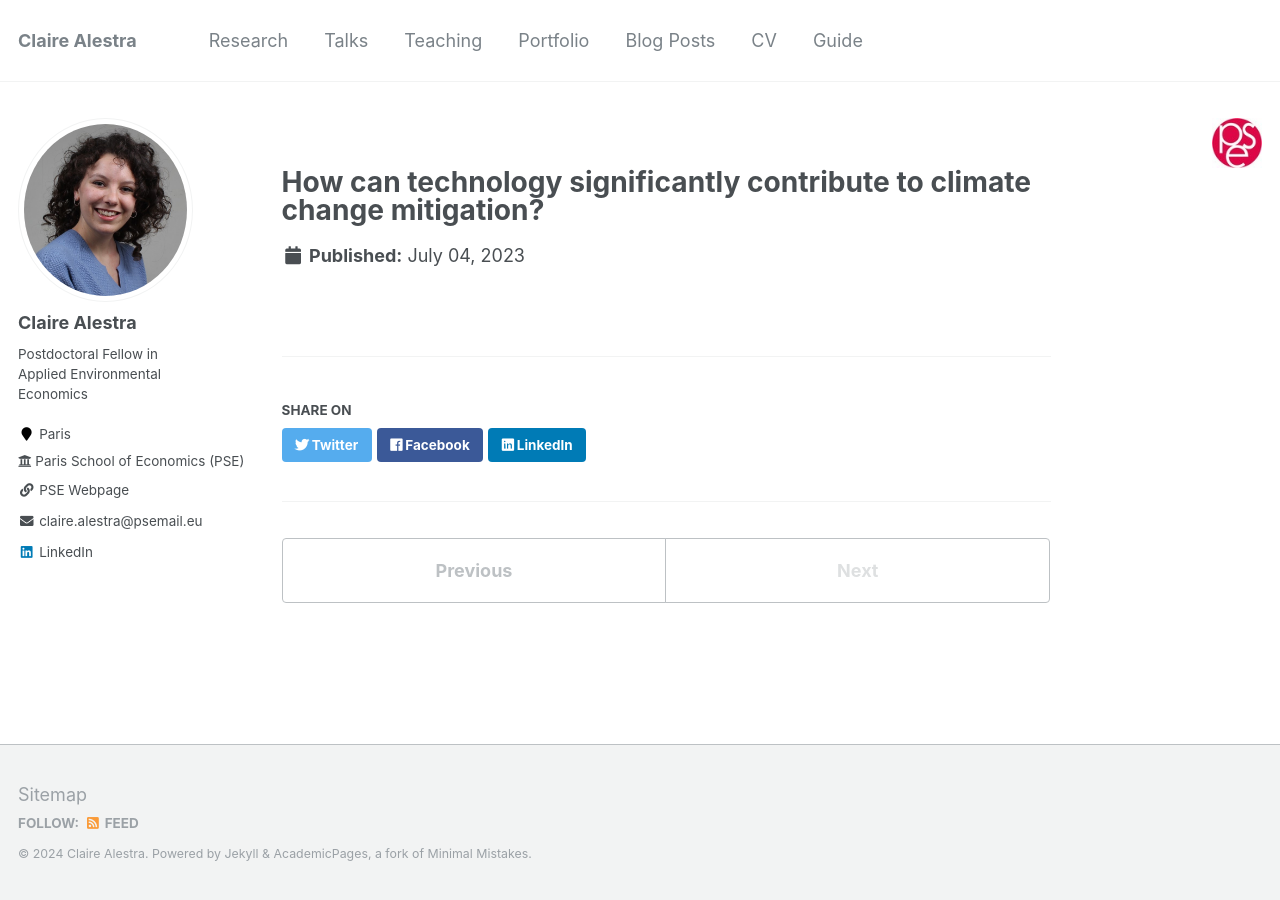
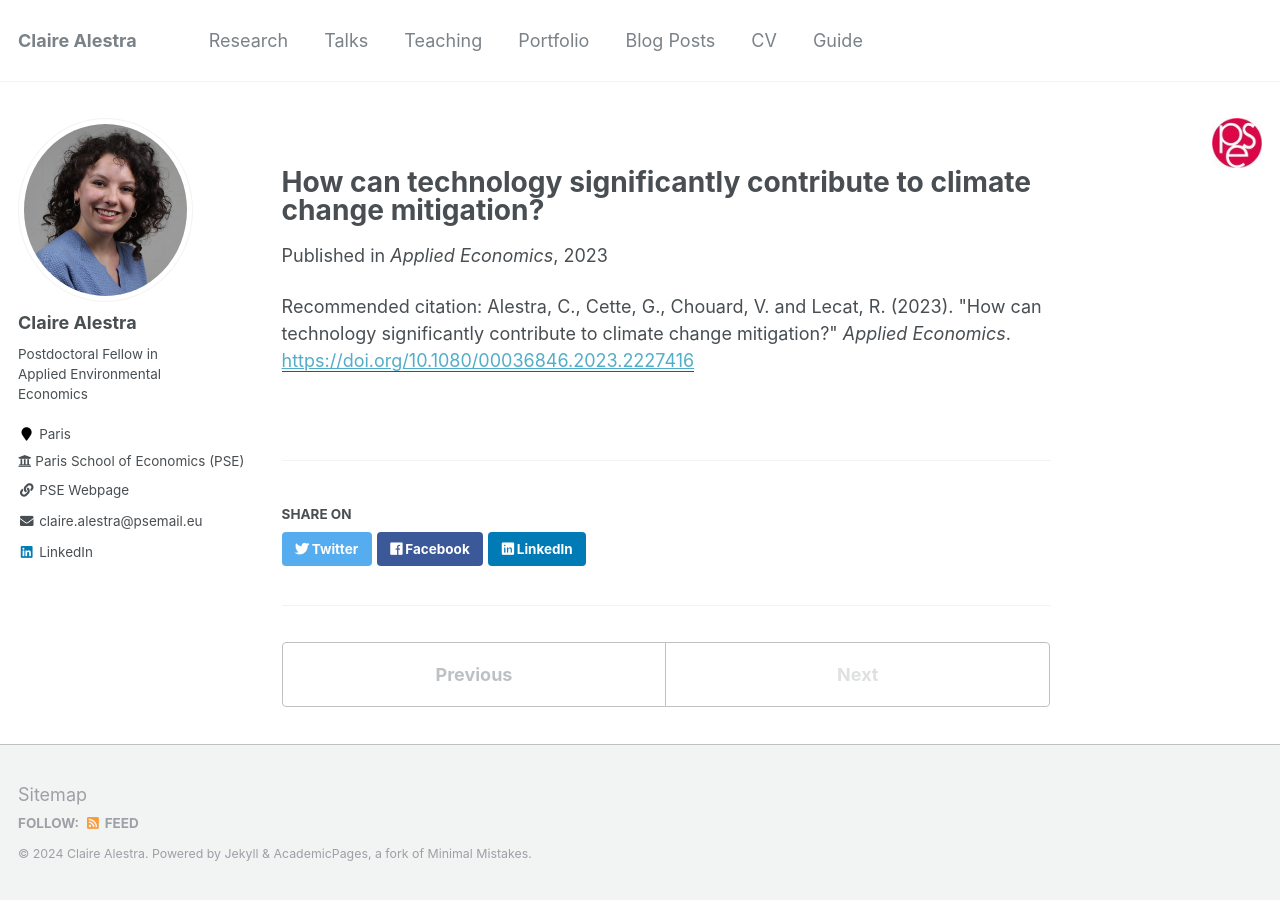
Before and after one commit to ClaireAlestra/ClaireAlestra.github.io, a Jekyll site: the page built from _publications/2015-10-01-paper-title-number-3.md, in a window 1280 px wide. Built offline with Jekyll 4.4.1, drawn with Linux system fonts in a browser that asks for light colours.

Commit message:
Update 2015-10-01-paper-title-number-3.md

```diff
--- a/_publications/2015-10-01-paper-title-number-3.md
+++ b/_publications/2015-10-01-paper-title-number-3.md
@@ -4,7 +4,7 @@ collection: publications
 permalink: /publication/2023-ACCL-technology
 excerpt: 'This paper highlights how technology can contribute to reaching the 2015 Paris Agreement goals of net zero carbon dioxide (CO2) emissions and global warming below 2°C in 2100. It uses the Advanced Climate Change Long-term model (ACCL), particularly adapted to quantify the consequences of energy price and technology shocks on CO2 emissions, temperature, climate damage and Gross Domestic Product (GDP). The simulations show that without climate policies the warming may be +5°C in 2100, with considerable climate damage. An acceleration in ‘usual’ technical progress not targeted at reducing CO2- even worsens global warming and climate damage. According to our estimates, the world does not achieve climate goals in 2100 without ‘green’ technologies. Intervening only via energy prices, e.g. a carbon tax, requires challenging hypotheses of international coordination and price increase for polluting energies. We assess a multi-lever climate strategy combining energy efficiency gains, carbon sequestration, and a decrease of 3% per year in the relative price of ‘clean’ electricity with a 1 to 1.5% annual rise in the relative price of polluting energy sources. None of these components alone is sufficient to reach climate objectives. Our last and most important finding is that our composite scenario achieves the climate goals.'
 date: 2023-07-04
-venue:
-paperurl:
-citation:
+venue: 'Applied Economics'
+paperurl: 'https://doi.org/10.1080/00036846.2023.2227416'
+citation: 'Alestra, C., Cette, G., Chouard, V. and Lecat, R. (2023). "How can technology significantly contribute to climate change mitigation?" <i>Applied Economics</i>.'
 ---
```
